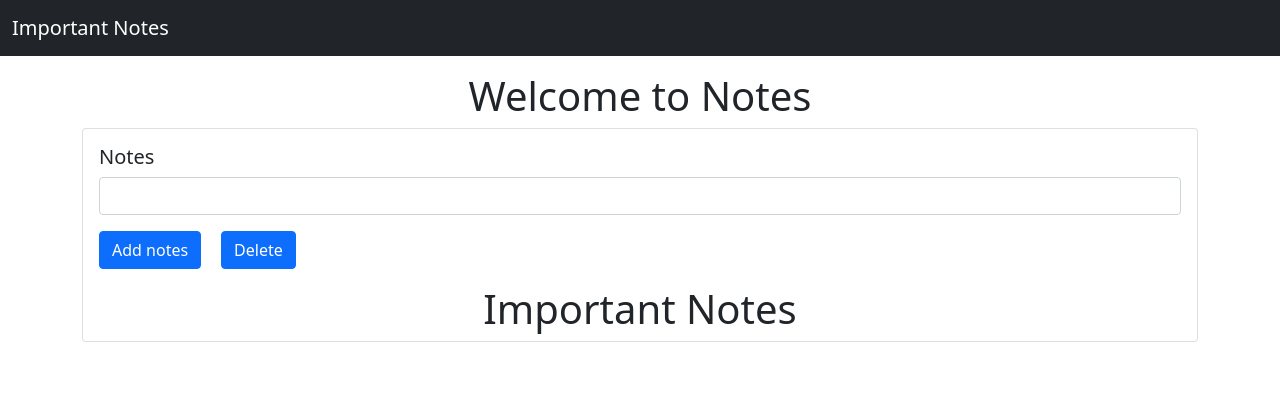
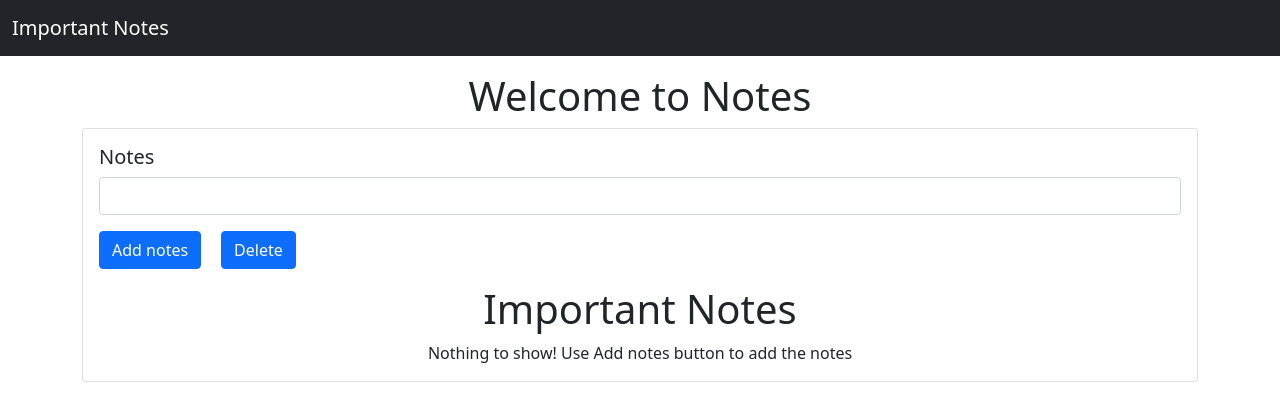
Before and after one commit to harshrajani460/Important-Notes, a plain HTML site: page index.html in a window 1280 px wide. Drawn offline with nearby package versions, Linux system fonts and the light colour scheme.

Commit message:
Update index.html

```diff
--- a/index.html
+++ b/index.html
@@ -57,7 +57,7 @@
     <script src="https://cdn.jsdelivr.net/npm/bootstrap@5.0.0-beta1/dist/js/bootstrap.min.js"
         integrity="sha384-pQQkAEnwaBkjpqZ8RU1fF1AKtTcHJwFl3pblpTlHXybJjHpMYo79HY3hIi4NKxyj"
         crossorigin="anonymous"></script>
-<!--     <script src="js/app.js"></script> -->
+    <script src="js/app.js"></script>
 </body>
 
 </html>
```
